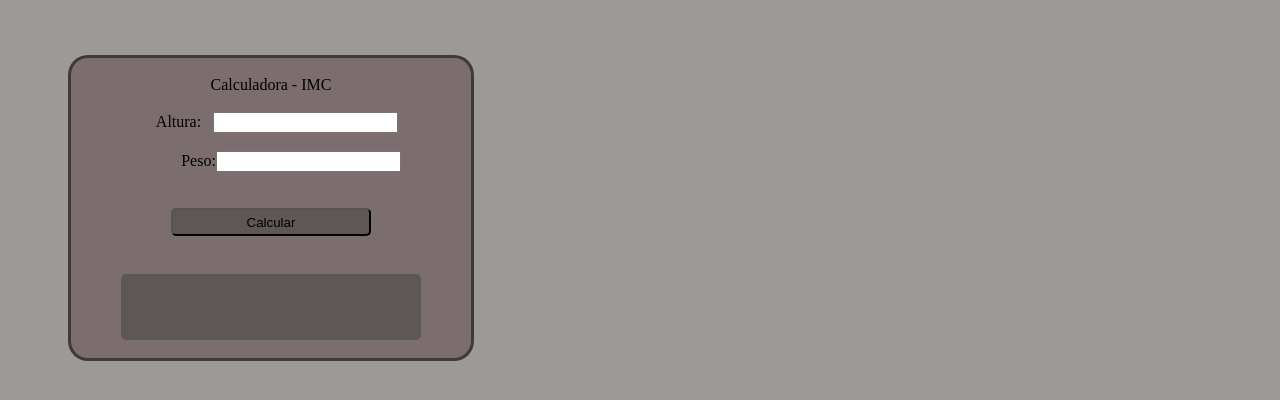
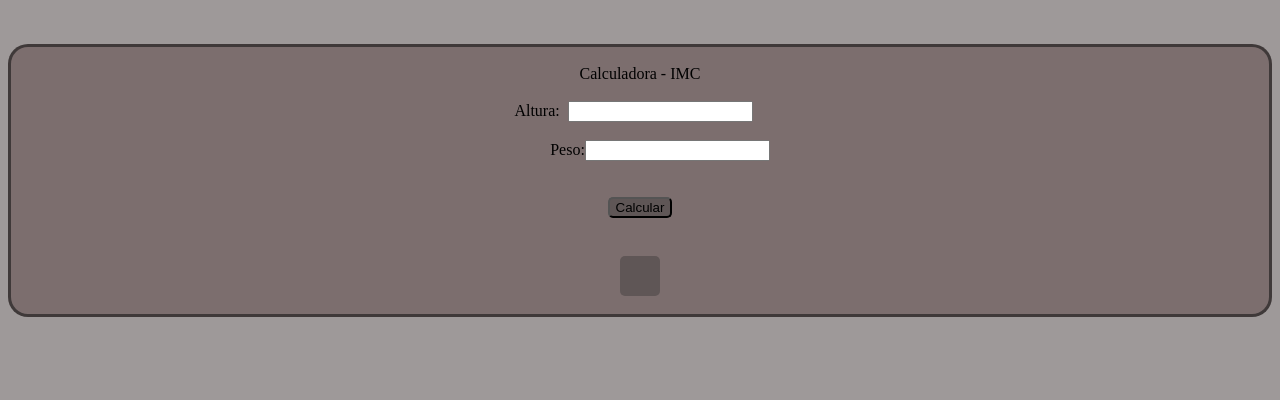
Before and after one commit to AbraaoOliveiraHoracio/IMC, a plain HTML site: page index.html in a window 1280 px wide. Drawn offline with Linux system fonts and the light colour scheme.

Commit message:
Arrumei o flex, Erro:não coloquei o max-

```diff
--- a/index.html
+++ b/index.html
@@ -10,14 +10,14 @@
 
   </head>
   <body>
-
+       <main>
     <div class="container">
 
       <div class="title"> Calculadora - IMC </div>
 
       <div class="input">
-                    <label>Altura:</label>
-        <input type="number" id="altura" />
+                     <label>Altura:</label>  <input type="number" id="altura" />
+
 
       </div>
 
@@ -29,7 +29,7 @@
               <button id="calcular">Calcular</button>
 
       <div class="result" id="resultado"></div>
-
+            </main>
     </div>
     <script src="./main.js"></script>
 
--- a/style.css
+++ b/style.css
@@ -1,9 +1,14 @@
 body {
+  align-items: center;
   background-color: rgb(158, 153, 153);
-  display: flex;
-  width: 100vw;
-  height: 50vh;
+}
+main {
+  background-color: rgb(158, 153, 153);
+  display: inline-flexbox;
+  max-width: 2000px;
+  max-height: 1000px;
   align-items: center;
+  display: inline-flexbox;
 }
 .container {
   border-color: rgba(41, 39, 39, 0.733);
@@ -11,28 +16,29 @@ body {
   display: flex;
   border-style: solid;
   flex-direction: column;
-  width: 400px;
-  height: 300px;
+  max-width: 6000px;
+  max-height: 1000px;
   align-items: center;
   justify-content: space-evenly;
   border-radius: 20px;
 }
 .input  {
   display: flex;
-  width: 300px;
-  height: 50px;
+  max-width: 300px;
+  max-height: 50px;
   justify-content: space-between;
 }
 .input input  {
-  width: 200px;
-  height: 50px;
+  max-width: 200px;
+  max-height: 50px;
   border-radius: 5px;
   border: none;
   outline: 0;
 }
 button {
-  width: 200px;
-  height: 100px;
+  display: inline-flexbox;
+  max-width: 200px;
+  max-height: 100px;
   font: bold 1.2rem serif;
   background: #5f5656;
   outline: none;
@@ -41,8 +47,8 @@ button {
   text-decoration: none;
 }
 button:hover {
-  width: 200px;
-  height: 100px;
+  max-width: 200px;
+  max-height: 100px;
   font: bold 1.2rem serif;
   background: #3a3636;
   outline: none;
@@ -55,8 +61,8 @@ button:hover {
   display: flex;
   margin-top: 20px;
   align-items: center;
-  width: 300px;
-  height: 150px;
+  max-width: 300px;
+  max-height: 150px;
   border-radius: 5px;
   font: italic 1.5rem serif;
   box-shadow: 0px 0px 10px black;
```
